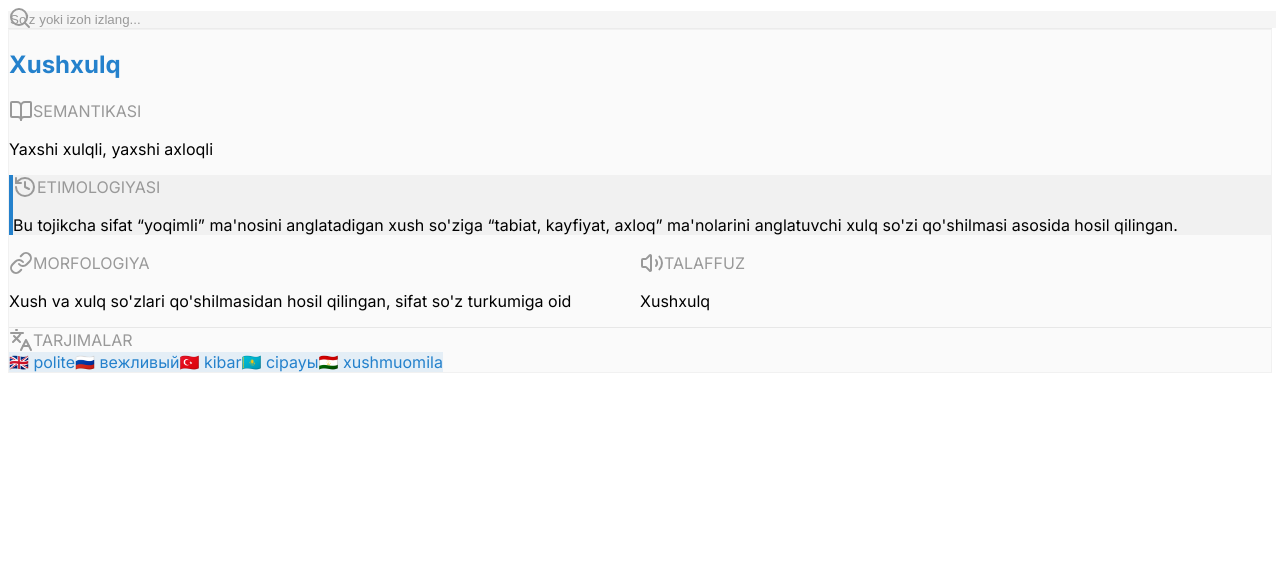
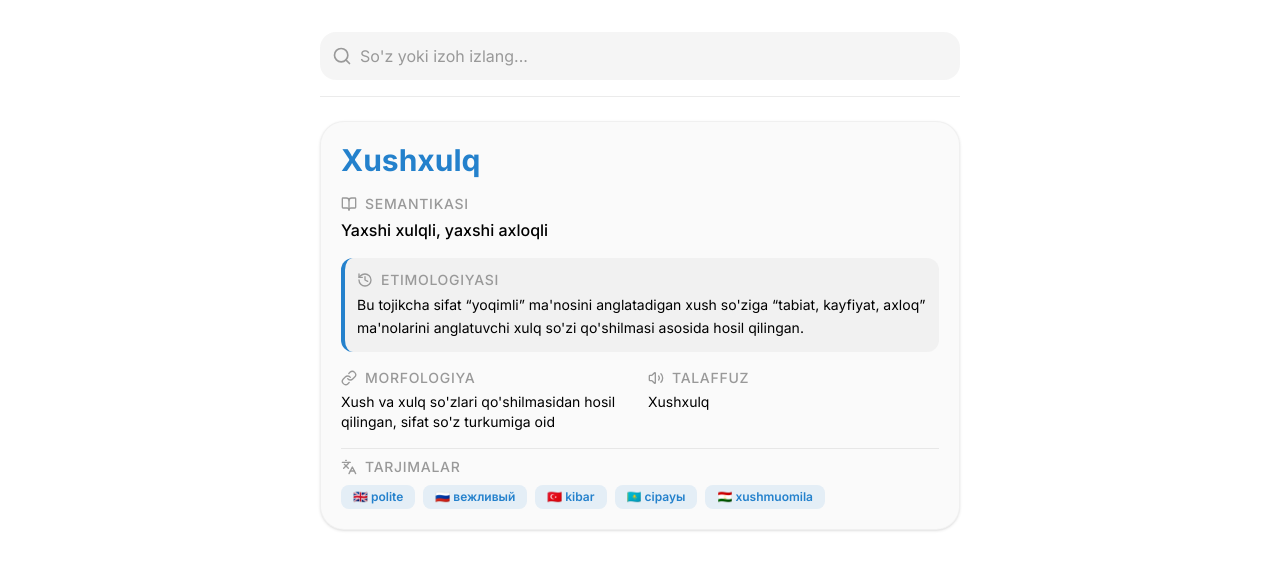
Before and after one commit to hojimahmudov/tezaurus-app, a Next.js app: page / in a window 1280 px wide. Shown: the top 570 px of the page. Built offline with nearby package versions, Linux system fonts and the light colour scheme.

Commit message:
Tailwind v4 sozlamasi to'g'rilandi

```diff
--- a/app/globals.css
+++ b/app/globals.css
@@ -1,9 +1,6 @@
-@tailwind base;
-@tailwind components;
-@tailwind utilities;
+@import "tailwindcss";
 
 :root {
-  /* Telegramning avtomatik ranglarini saytga bog'lash */
   --background: var(--tg-theme-bg-color, #ffffff);
   --text: var(--tg-theme-text-color, #000000);
   --hint-color: var(--tg-theme-hint-color, #999999);
@@ -14,6 +11,5 @@
 body {
   background-color: var(--background);
   color: var(--text);
-  /* Mobilda ekranni tortganda oq/qora bo'shliq chiqib qolmasligi uchun */
   overscroll-behavior-y: none;
 }
--- a/tailwind.config.ts
+++ /dev/null
@@ -1,13 +0,0 @@
-import type { Config } from "tailwindcss";
-
-const config: Config = {
-  content: [
-    "./app/**/*.{js,ts,jsx,tsx,mdx}",
-    "./components/**/*.{js,ts,jsx,tsx,mdx}",
-  ],
-  theme: {
-    extend: {},
-  },
-  plugins: [],
-};
-export default config;
```
